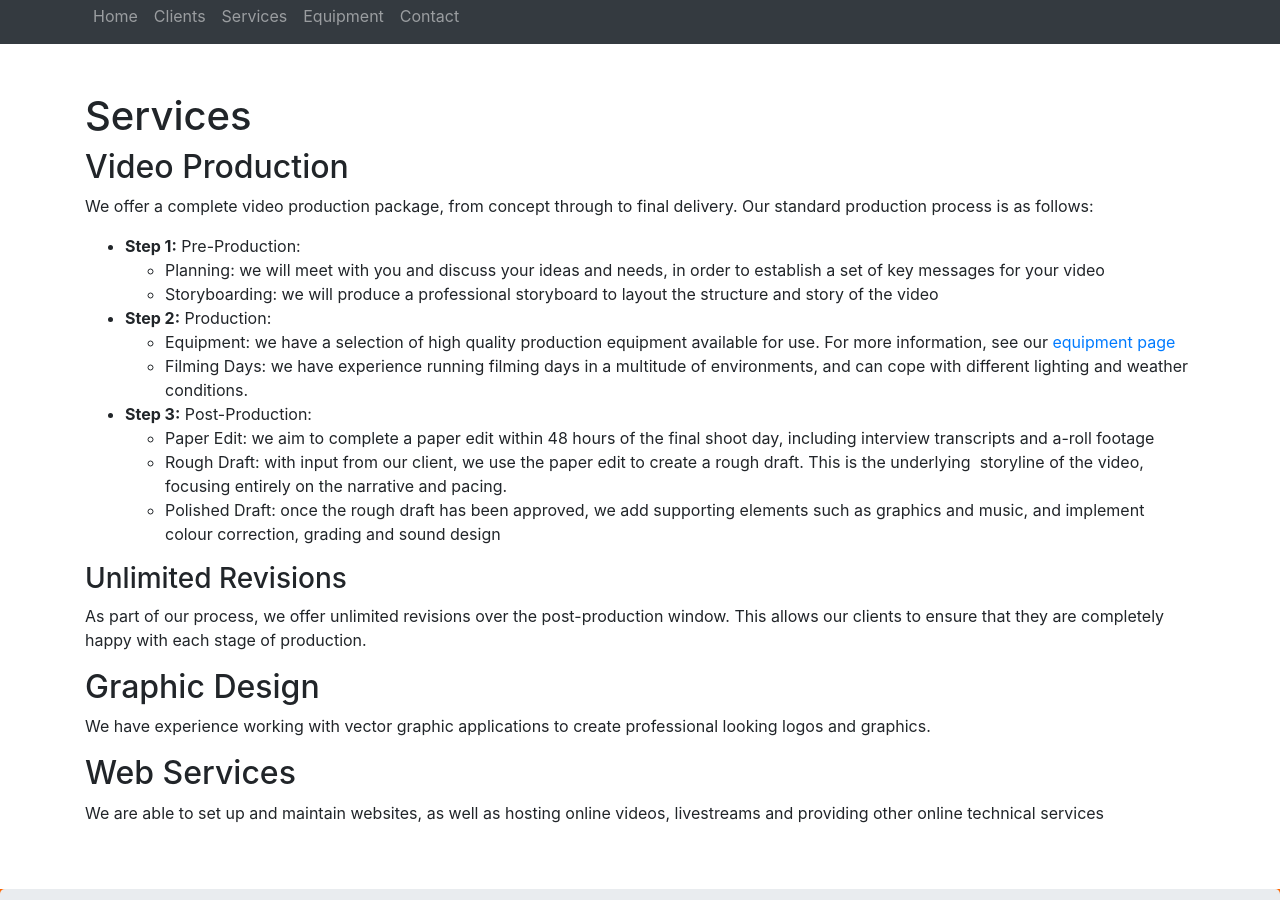
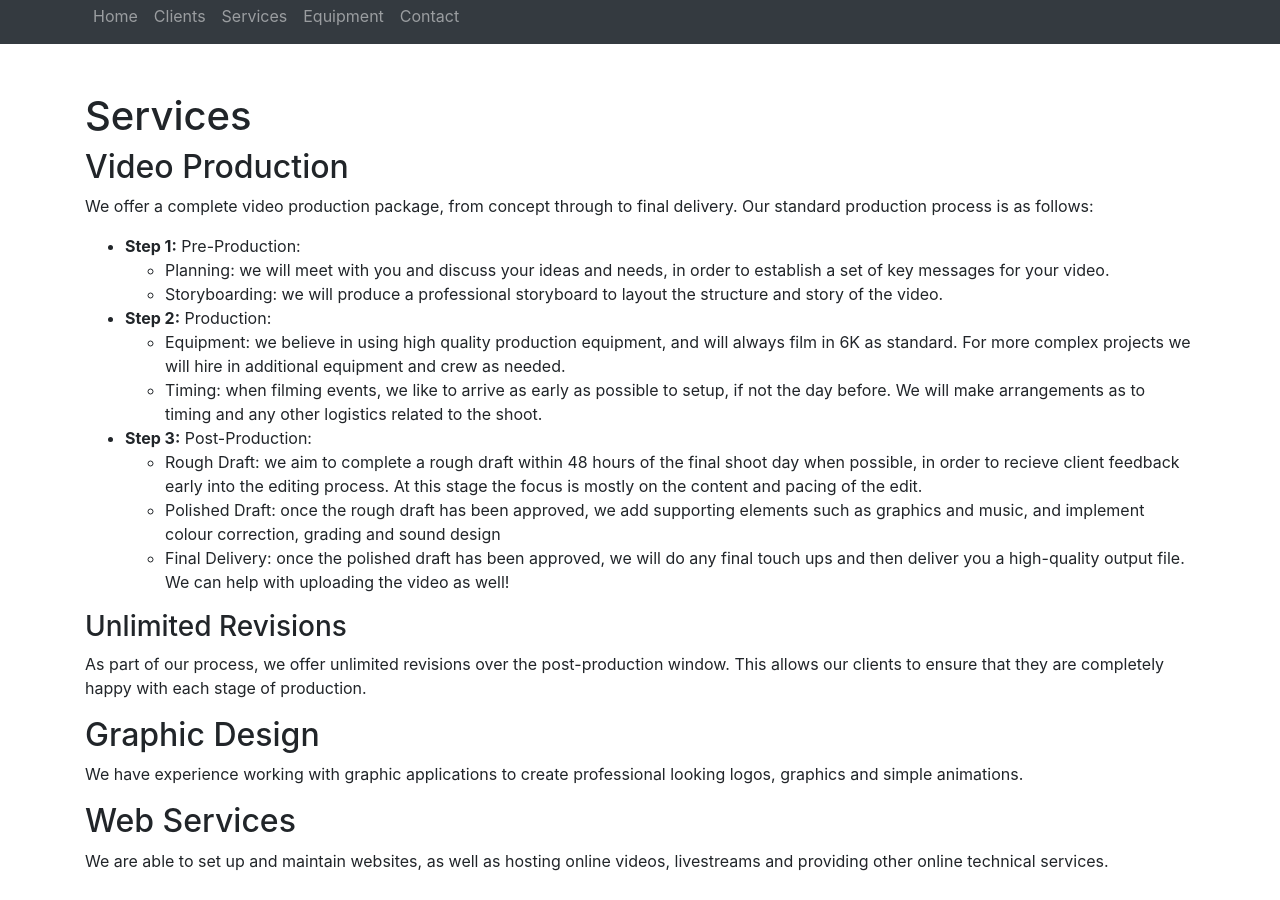
Before and after one commit to pe5er/swan.media, a Jekyll site: the page built from services.md, in a window 1280 px wide and 900 px high, scrolled down 412 px. Built offline with Jekyll 4.4.1, drawn with Linux system fonts in a browser that asks for light colours; our own code applies the rules of GitHub Pages for plain Markdown files.

Commit message:
Update services.md

```diff
--- a/services.md
+++ b/services.md
@@ -7,25 +7,24 @@ title: Services
 We offer a complete video production package, from concept through to final delivery. Our standard production process is as follows:
 
 * __Step 1:__ Pre-Production:
-  * Planning: we will meet with you and discuss your ideas and needs, in order to establish a set of key messages for your video
-  * Storyboarding: we will produce a professional storyboard to layout the structure and story of the video
+  * Planning: we will meet with you and discuss your ideas and needs, in order to establish a set of key messages for your video.
+  * Storyboarding: we will produce a professional storyboard to layout the structure and story of the video.
 * __Step 2:__ Production:
-  * Equipment: we have a selection of high quality production equipment available for use. For more information, see our [equipment page](/equipment)
-  * Filming Days: we have experience running filming days in a multitude of environments, and can cope with different lighting and weather conditions.
+  * Equipment: we believe in using high quality production equipment, and will always film in 6K as standard. For more complex projects we will hire in additional equipment and crew as needed.
+  * Timing: when filming events, we like to arrive as early as possible to setup, if not the day before. We will make arrangements as to timing and any other logistics related to the shoot.
 * __Step 3:__ Post-Production:
-  * Paper Edit: we aim to complete a paper edit within 48 hours of the final shoot day, including interview transcripts and a-roll footage
-  * Rough Draft: with input from our client, we use the paper edit to create a rough draft. This is the underlying  storyline of the video, focusing entirely on the narrative and pacing.
+  * Rough Draft: we aim to complete a rough draft within 48 hours of the final shoot day when possible, in order to recieve client feedback early into the editing process. At this stage the focus is mostly on the content and pacing of the edit.
   * Polished Draft: once the rough draft has been approved, we add supporting elements such as graphics and music, and implement colour correction, grading and sound design
+  * Final Delivery: once the polished draft has been approved, we will do any final touch ups and then deliver you a high-quality output file. We can help with uploading the video as well!
 
 ### Unlimited Revisions
 
 As part of our process, we offer unlimited revisions over the post-production window. This allows our clients to ensure that they are completely happy with each stage of production.
 
-
 ## Graphic Design
 
-We have experience working with vector graphic applications to create professional looking logos and graphics.
+We have experience working with graphic applications to create professional looking logos, graphics and simple animations.
 
 ## Web Services
 
-We are able to set up and maintain websites, as well as hosting online videos, livestreams and providing other online technical services
+We are able to set up and maintain websites, as well as hosting online videos, livestreams and providing other online technical services.
```
